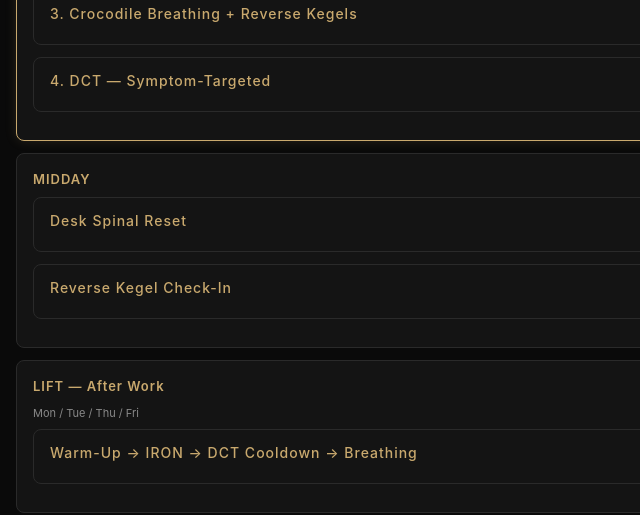
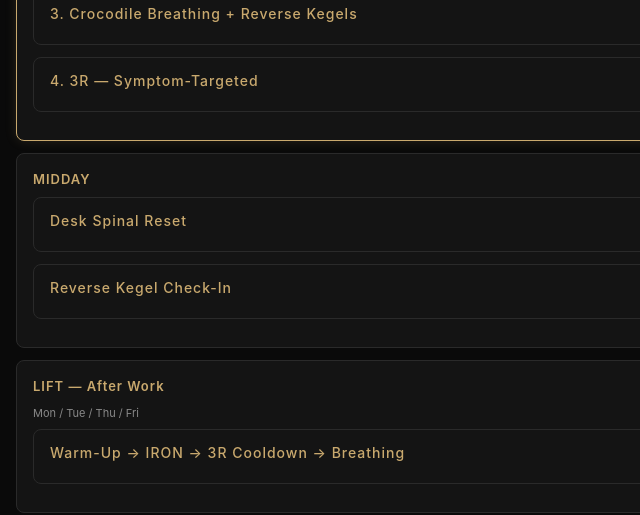
Before and after one commit to camronhaynes/st34dy, a website: page index.html in a window 1280 px wide. Shown: the part 525-1040 px from the top of the page, 0-640 px from the left. Drawn offline with nearby package versions, Linux system fonts and the light colour scheme; no server answers.

Commit message:
Rename DCT to 3R (Recruit Retain Release) on public site

```diff
--- a/index.html
+++ b/index.html
@@ -464,7 +464,7 @@ h2.section-title:first-child { margin-top: 0; }
       </div>
     </div>
     <div class="card">
-      <div class="card-header" onclick="toggle(this)"><h3>4. DCT — Symptom-Targeted</h3><span class="zone-tag">20-25 min</span></div>
+      <div class="card-header" onclick="toggle(this)"><h3>4. 3R — Symptom-Targeted</h3><span class="zone-tag">20-25 min</span></div>
       <div class="card-body">
         <p style="font-size:13px;color:var(--text-dim);">Check symptoms. Go to <strong style="color:var(--accent)">SYMPTOMS</strong> tab. Pick 4-5 exercises. Full Recruit-Retain-Release. Crocodile breaths between. Log each zone after.</p>
       </div>
@@ -487,10 +487,10 @@ h2.section-title:first-child { margin-top: 0; }
     <h3>LIFT — After Work</h3>
     <div class="time">Mon / Tue / Thu / Fri</div>
     <div class="card">
-      <div class="card-header" onclick="toggle(this)"><h3>Warm-Up → IRON → DCT Cooldown → Breathing</h3><span class="zone-tag">~60 min</span></div>
+      <div class="card-header" onclick="toggle(this)"><h3>Warm-Up → IRON → 3R Cooldown → Breathing</h3><span class="zone-tag">~60 min</span></div>
       <div class="card-body">
         <p style="font-size:13px;color:var(--text-dim);margin-bottom:8px;">See <strong style="color:var(--accent)">IRON</strong> tab for program.</p>
-        <p style="font-size:13px;color:var(--text-dim);">Post-lift DCT:</p>
+        <p style="font-size:13px;color:var(--text-dim);">Post-lift 3R:</p>
         <div class="schedule-item"><span class="num">D1</span> Squat: Pelvic Tuck + Pigeon</div>
         <div class="schedule-item"><span class="num">D2</span> Push: Pelvic Tuck + choice</div>
         <div class="schedule-item"><span class="num">D4</span> Hinge: Fwd Bend Wide + Hips Flexed</div>
```
